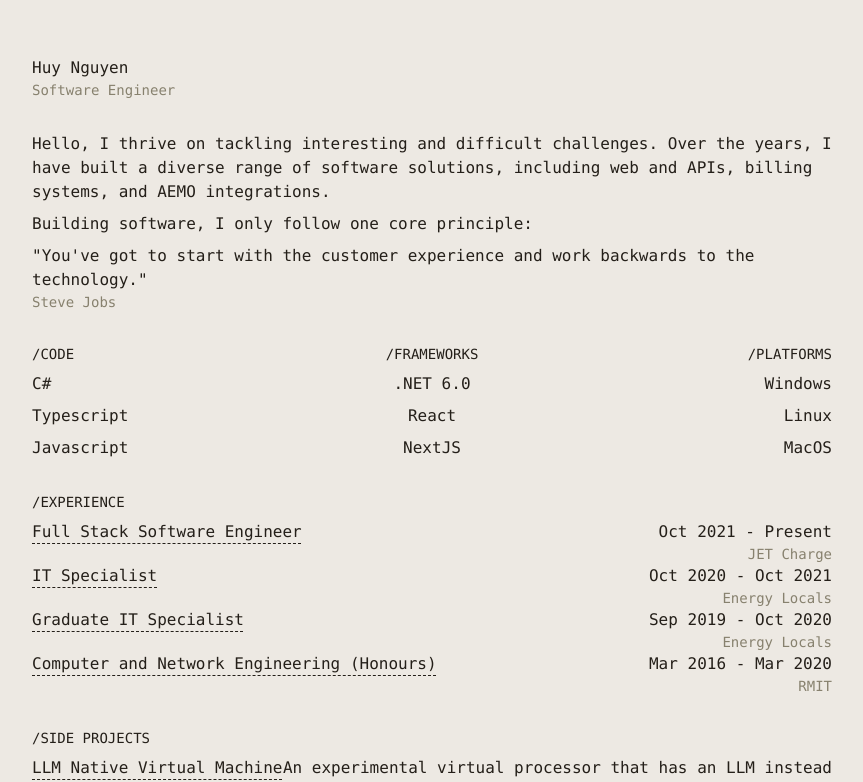
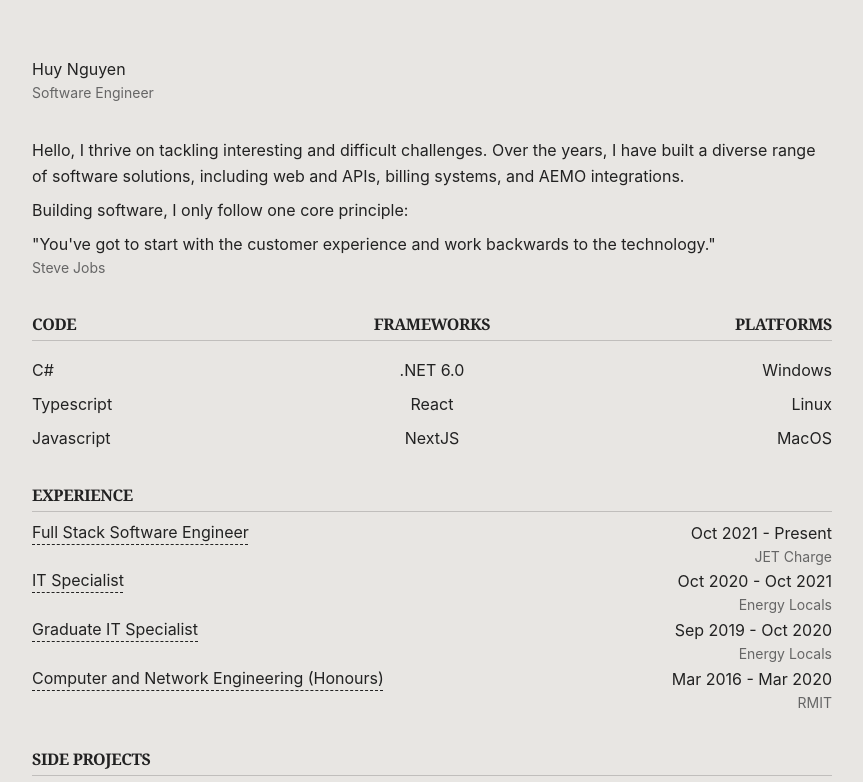
Before and after one commit to HuyNguyenAu/huynguyen-space, a React (Vite) app: page / in a window 1280 px wide. Shown: the top 782 px of the page, without its empty margins (208-1071 px from the left). Built offline with nearby package versions, Linux system fonts and the light colour scheme.

Commit message:
Refactor headings in multiple components for consistency and update typography styles

```diff
--- a/src/components/experience.tsx
+++ b/src/components/experience.tsx
@@ -31,7 +31,7 @@ const ExperienceItem = ({
 const Experience = ({ children }: PropsWithChildren) => {
   return (
      <Section className="grid grid-cols-1 md:grid-cols-[auto_1fr]">
-      <Heading className="m-0 md:mb-2 md:col-span-2">/EXPERIENCE</Heading>
+      <Heading className="m-0 md:mb-2 md:col-span-2">EXPERIENCE</Heading>
       {children}
     </Section>
   );
--- a/src/components/layout.tsx
+++ b/src/components/layout.tsx
@@ -2,7 +2,7 @@ import type { PropsWithChildren } from "react";
 
 export const Layout = ({ children }: PropsWithChildren) => {
   return (
-    <div className="flex flex-col mx-auto py-5 lg:py-10 lg:px-20 max-w-7xl font-mono">
+    <div className="flex flex-col mx-auto py-5 lg:py-10 lg:px-20 max-w-7xl font-sans antialiased text-primary">
       {children}
     </div>
   );
--- a/src/components/links.tsx
+++ b/src/components/links.tsx
@@ -21,7 +21,7 @@ const Item = ({
 const Links = ({ children }: PropsWithChildren) => {
   return (
     <Section>
-      <Heading>/LINKS</Heading>
+      <Heading>LINKS</Heading>
       <div className="flex justify-between">{children}</div>
     </Section>
   );
--- a/src/components/side-projects.tsx
+++ b/src/components/side-projects.tsx
@@ -13,7 +13,7 @@ const Item = ({
 }) => {
   return (
     <>
-      <Link className="m-0 mt-2 md:my-2" href={href}>
+      <Link className="m-0 mt-2 md:my-2 mr-8" href={href}>
         {title}
       </Link>
       <Body className="m-0 md:my-2 md:text-end">{description}</Body>
@@ -24,7 +24,7 @@ const Item = ({
 const SideProjects = ({ children }: PropsWithChildren) => {
   return (
     <Section className="grid grid-cols-1 md:grid-cols-[auto_1fr]">
-      <Heading className="md:col-span-2">/SIDE PROJECTS</Heading>
+      <Heading className="md:col-span-2">SIDE PROJECTS</Heading>
       {children}
     </Section>
   );
--- a/src/components/skills.tsx
+++ b/src/components/skills.tsx
@@ -4,9 +4,9 @@ import { Body, Heading } from "@/components/ui/typography";
 export const Skills = () => {
   return (
     <Section className="grid grid-cols-3">
-      <Heading>/CODE</Heading>
-      <Heading className="text-center">/FRAMEWORKS</Heading>
-      <Heading className="text-end">/PLATFORMS</Heading>
+      <Heading>CODE</Heading>
+      <Heading className="text-center">FRAMEWORKS</Heading>
+      <Heading className="text-end">PLATFORMS</Heading>
 
       <Body className="m-0 mt-2">C#</Body>
       <Body className="text-center m-0 mt-2">.NET 6.0</Body>
--- a/src/components/ui/typography.tsx
+++ b/src/components/ui/typography.tsx
@@ -44,7 +44,7 @@ export const Heading = ({
   children,
 }: PropsWithChildren<{ className?: string }>) => {
   return (
-    <p className={cn("text-primary text-sm font-normal", className)}>
+    <p className={cn("text-primary font-serif text-base font-semibold tracking-tight uppercase border-b border-primary/20 pb-1 mb-2", className)}>
       {children}
     </p>
   );
@@ -55,7 +55,7 @@ export const Body = ({
   children,
 }: PropsWithChildren<{ className?: string }>) => {
   return (
-    <p className={cn("my-2 text-primary font-normal", className)}>{children}</p>
+    <p className={cn("my-2 text-primary text-base leading-relaxed", className)}>{children}</p>
   );
 };
 
@@ -64,7 +64,7 @@ export const Small = ({
   children,
 }: PropsWithChildren<{ className?: string }>) => {
   return (
-    <p className={cn("text-secondary text-sm font-normal", className)}>
+    <p className={cn("text-secondary text-sm font-normal leading-relaxed", className)}>
       {children}
     </p>
   );
--- a/src/index.css
+++ b/src/index.css
@@ -2,10 +2,10 @@
 @plugin "@tailwindcss/typography";
 
 :root {
-  --background-color: #ede9e3;
-  --primary-color: #241f19;
-  --secondary-color: #87816e;
-  --tertiary-color: #e7d7c9;
+  --background-color: #e8e6e3;
+  --primary-color: #222222;
+  --secondary-color: #666666;
+  --tertiary-color: #d1cfcc;
 }
 
 @theme {
```
